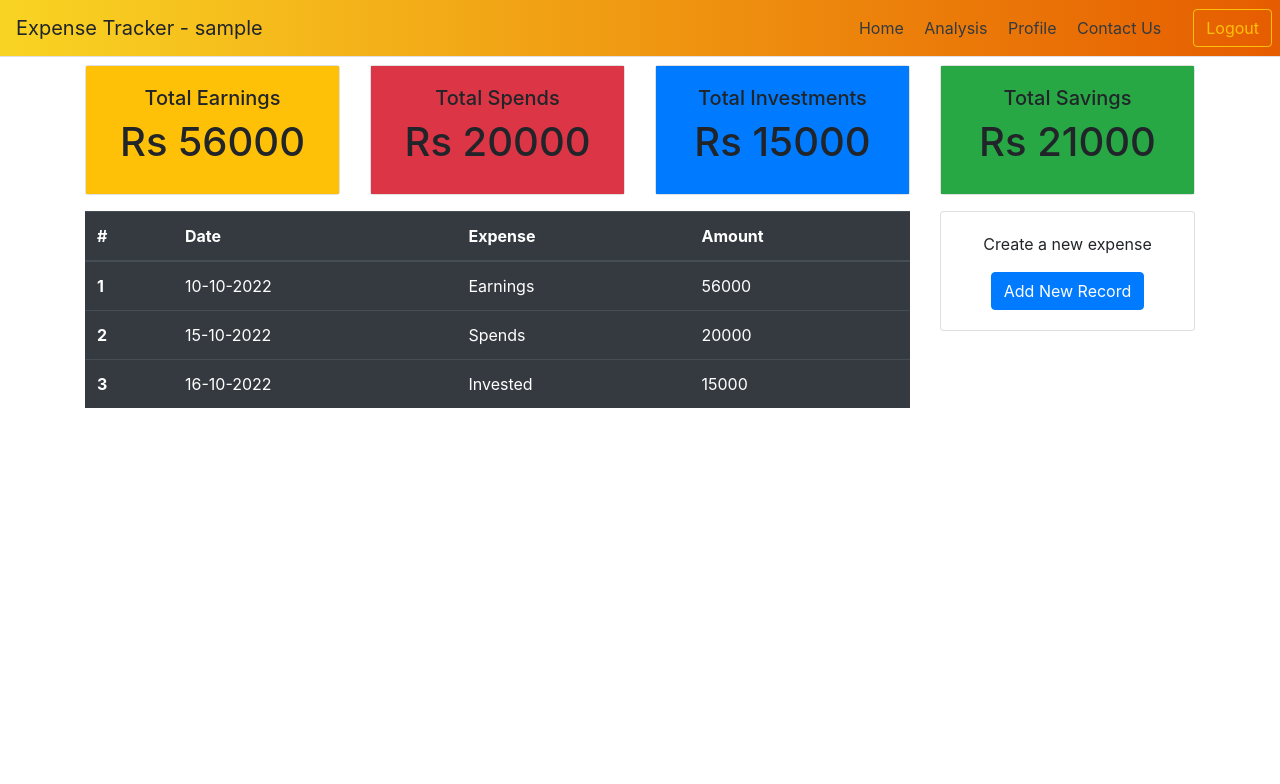
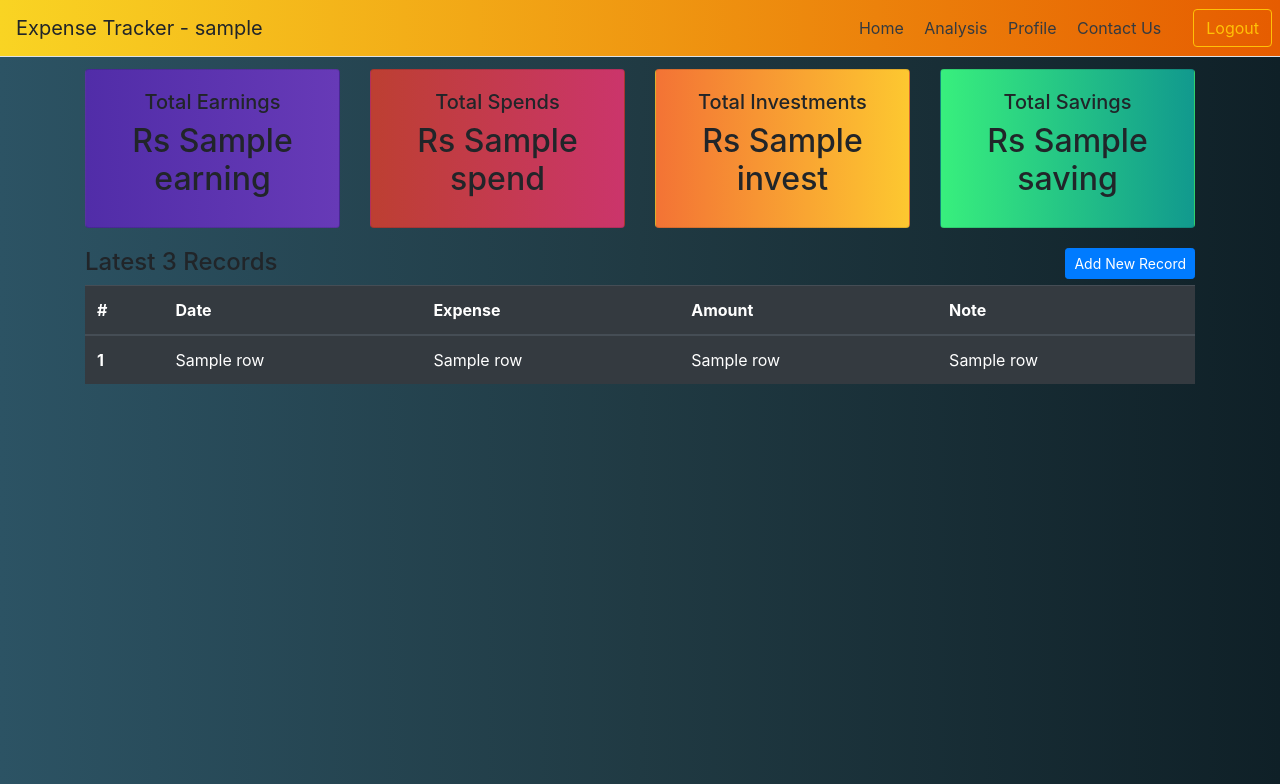
Before and after one commit to dev-shinde/Flipr-Hack, a Flask app: template templates/home.html in a window 1280 px wide. Shown: the top 784 px of the page. Run offline with Flask 2, Linux system fonts and the light colour scheme; the template is opened without the code that fills it: most values are stand-ins (such as "Sample title", 1, 10 or a date in 2020); some libraries are stand-ins or nearby versions.

Commit message:
Home page tiles, table and graphs integrated with database data

```diff
--- a/main.py
+++ b/main.py
@@ -40,7 +40,39 @@
     if 'user_id' in session:  # if user is logged-in
         cursor.execute("""select * from user_login where user_id = {} """.format(session['user_id']))
         userdata = cursor.fetchall()
-        return render_template('home.html', user_name=userdata[0][1])
+        cursor.execute(
+            """select * from user_expenses where user_id = {} order by pdate desc""".format(session['user_id']))
+        table_data = cursor.fetchall()  # list of tuples
+        cursor.execute(
+            """select expense, sum(amount) from user_expenses where user_id = {} group by expense order by expense""".format(
+                session['user_id']))
+        data = cursor.fetchall()
+        df = pd.DataFrame(data, columns=['Expense', 'Amount'])
+        graphJSON = None
+        if df.shape[0]>1:
+            fig = px.bar(x=df['Expense'], y=df['Amount'], color=df['Expense'],
+                         labels={'x': 'Expense Type', 'y': 'Amount(Rs)'}, height=280)
+            fig.update_layout(title_text='Expense Bar', title_x=0.5,margin=dict(l=2, r=2, t=30, b=2))
+            fig.update(layout_showlegend=True)
+
+            fig2 = px.pie(df, values='Amount', names='Expense', height=280)
+            fig2.update_layout(title_text='Pie Chart', title_x=0.5, margin=dict(l=2, r=2, t=30, b=2))
+
+            graphJSON = json.dumps(fig, cls=plotly.utils.PlotlyJSONEncoder)
+            graphJSON2 = json.dumps(fig2, cls=plotly.utils.PlotlyJSONEncoder)
+
+        earning, spend, invest, saving = 0, 0, 0, 0
+        for exp, amount in data:
+            if exp == "Earning":
+                earning = amount
+            elif exp == "Investment":
+                invest = amount
+            elif exp == "Saving":
+                saving = amount
+            elif exp == "Spend":
+                spend = amount
+        return render_template('home.html', user_name=userdata[0][1], earning=earning, spend=spend, invest=invest, saving=saving,
+                               table_data=table_data[:3], graphJSON=graphJSON,graphJSON2=graphJSON2)
     else:  # if not logged-in
         return redirect('/')
 
@@ -102,19 +134,24 @@
     if 'user_id' in session:  # if already logged-in
         cursor.execute("""select * from user_login where user_id = {} """.format(session['user_id']))
         userdata = cursor.fetchall()
-        students = [['Savings', 24000, 'Sydney', 'Australia'],
-                    ['Spends', 20000, 'Coimbatore', 'India'],
-                    ['Investments', 15000, 'Coimbatore', 'India'],
-                    ['Earnings', 56000, 'Tokyo', 'Japan']]
+        cursor.execute(
+            """select expense, sum(amount) from user_expenses where user_id = {} group by expense order by expense""".format(
+                session['user_id']))
+        data = cursor.fetchall()
+        df = pd.DataFrame(data, columns=['Expense', 'Amount'])
 
-        # Convert list to dataframe and assign column values
-        df = pd.DataFrame(students,
-                          columns=['Expense', 'Amount', 'City', 'Country'],
-                          index=['a', 'b', 'c', 'd'])
+        if df.shape[0]>1:
+            fig = px.bar(x=df['Expense'], y=df['Amount'], color=df['Expense'],
+                         labels={'x': 'Expense Type', 'y': 'Amount(Rs)'}, height=280)
+            fig.update_layout(title_text='Expense Bar', title_x=0.5,margin=dict(l=2, r=2, t=30, b=2))
+            fig.update(layout_showlegend=True)
 
-        fig = px.bar(df, x='Expense', y='Amount', color='City', barmode='group')
-        graphJSON = json.dumps(fig, cls=plotly.utils.PlotlyJSONEncoder)
-        return render_template('analysis.html', user_name=userdata[0][1], graphJSON=graphJSON)
+            fig2 = px.pie(df, values='Amount', names='Expense', height=280)
+            fig2.update_layout(title_text='Pie Chart', title_x=0.5, margin=dict(l=2, r=2, t=30, b=2))
+
+            graphJSON = json.dumps(fig, cls=plotly.utils.PlotlyJSONEncoder)
+            graphJSON2 = json.dumps(fig2, cls=plotly.utils.PlotlyJSONEncoder)
+            return render_template('analysis.html', user_name=userdata[0][1], graphJSON=graphJSON, graphJSON2=graphJSON2)
     else:  # if not logged-in
         return redirect('/')
 
@@ -164,21 +201,24 @@
 
 @app.route('/home/add_expense', methods=['POST'])
 def add_expense():
-    user_id = session['user_id']
-    if request.method == 'POST':
-        date = request.form.get('e_date')
-        expense = request.form.get('e_type')
-        amount = request.form.get('amount')
-        notes = request.form.get('notes')
-        try:
-            cursor.execute("""insert into user_expenses (user_id,pdate,expense,amount,pdescription) values
-            ({}, '{}','{}',{},'{}')""".format(user_id, date, expense, amount, notes))
-            conn.commit()
-            flash("Added!!")
-        except:
-            flash("Something went wrong.")
-            return redirect("/home")
-        return redirect('/home')
+    if 'user_id' in session:
+        user_id = session['user_id']
+        if request.method == 'POST':
+            date = request.form.get('e_date')
+            expense = request.form.get('e_type')
+            amount = request.form.get('amount')
+            notes = request.form.get('notes')
+            try:
+                cursor.execute("""insert into user_expenses (user_id,pdate,expense,amount,pdescription) values
+                ({}, '{}','{}',{},'{}')""".format(user_id, date, expense, amount, notes))
+                conn.commit()
+                flash("Added!!")
+            except:
+                flash("Something went wrong.")
+                return redirect("/home")
+            return redirect('/home')
+    else:
+        return redirect('/')
 
 
 if __name__ == "__main__":
--- a/static/css/style.css
+++ b/static/css/style.css
@@ -9,6 +9,35 @@
     background: -webkit-linear-gradient(to right, #4389A2, #5C258D);  /* Chrome 10-25, Safari 5.1-6 */
     background: linear-gradient(to right, #4389A2, #5C258D); /* W3C, IE 10+/ Edge, Firefox 16+, Chrome 26+, Opera 12+, Safari 7+ */
 }
+.page-bg{
+    background: #0F2027;  /* fallback for old browsers */
+    background: -webkit-linear-gradient(to right, #2C5364, #203A43, #0F2027);  /* Chrome 10-25, Safari 5.1-6 */
+    background: linear-gradient(to right, #2C5364, #203A43, #0F2027); /* W3C, IE 10+/ Edge, Firefox 16+, Chrome 26+, Opera 12+, Safari 7+ */
+}
+
+.deep-purple{
+    background: #673AB7;  /* fallback for old browsers */
+    background: -webkit-linear-gradient(to right, #512DA8, #673AB7);  /* Chrome 10-25, Safari 5.1-6 */
+    background: linear-gradient(to right, #512DA8, #673AB7); /* W3C, IE 10+/ Edge, Firefox 16+, Chrome 26+, Opera 12+, Safari 7+ */
+}
+
+.alive{
+    background: #CB356B;  /* fallback for old browsers */
+    background: -webkit-linear-gradient(to right, #BD3F32, #CB356B);  /* Chrome 10-25, Safari 5.1-6 */
+    background: linear-gradient(to right, #BD3F32, #CB356B); /* W3C, IE 10+/ Edge, Firefox 16+, Chrome 26+, Opera 12+, Safari 7+ */
+}
+.citrus{
+    background: #FDC830;  /* fallback for old browsers */
+    background: -webkit-linear-gradient(to right, #F37335, #FDC830);  /* Chrome 10-25, Safari 5.1-6 */
+    background: linear-gradient(to right, #F37335, #FDC830); /* W3C, IE 10+/ Edge, Firefox 16+, Chrome 26+, Opera 12+, Safari 7+ */
+}
+.green{
+    background: #11998e;  /* fallback for old browsers */
+    background: -webkit-linear-gradient(to right, #38ef7d, #11998e);  /* Chrome 10-25, Safari 5.1-6 */
+    background: linear-gradient(to right, #38ef7d, #11998e); /* W3C, IE 10+/ Edge, Firefox 16+, Chrome 26+, Opera 12+, Safari 7+ */
+}
+
+
 .mt-50{
     margin-top : 40px
 }
--- a/templates/home.html
+++ b/templates/home.html
@@ -6,13 +6,12 @@
         <meta name="viewport" content="width=device-width, initial-scale=1, shrink-to-fit=no">
 
         <link rel="stylesheet" type="text/css" href="{{ url_for('static',filename='css/style.css') }}">
-
         <!-- Bootstrap CSS -->
         <link rel="stylesheet" href="https://cdn.jsdelivr.net/npm/bootstrap@4.3.1/dist/css/bootstrap.min.css" integrity="sha384-ggOyR0iXCbMQv3Xipma34MD+dH/1fQ784/j6cY/iJTQUOhcWr7x9JvoRxT2MZw1T" crossorigin="anonymous">
 
         <title>Expense Tracker - Home</title>
     </head>
-    <body>
+    <body class="page-bg">
      <div class="bg-nav d-flex flex-column flex-md-row align-items-center pb-0 mb-0 border-bottom">
       <h5 class="m-3 mr-md-auto font-weight-normal">Expense Tracker - {{ user_name }}</h5>
 
@@ -35,81 +34,54 @@
          {% endfor %}
      </div>
 
-     <div class="container">
-         <div class="row my-2">
+     <div class="container ">
+         <div class="row my-2 ">
              <div class="col-md-3">
-                 <div class="card">
-                     <div class="card-body bg-warning">
+                 <div class="card deep-purple my-1">
+                     <div class="card-body ">
                          <h5 class="text-center">Total Earnings</h5>
-                         <h1 class="text-center">Rs 56000</h1>
+                         <h2 class="text-center">Rs {{ earning }}</h2>
                      </div>
                  </div>
              </div>
              <div class="col-md-3">
-                 <div class="card">
-                     <div class="card-body bg-danger">
+                 <div class="card alive my-1">
+                     <div class="card-body ">
                          <h5 class="text-center">Total Spends</h5>
-                         <h1 class="text-center">Rs 20000</h1>
+                         <h2 class="text-center">Rs {{ spend }}</h2>
                      </div>
                  </div>
              </div>
              <div class="col-md-3">
-                 <div class="card">
-                     <div class="card-body bg-primary">
+                 <div class="card citrus my-1">
+                     <div class="card-body ">
                          <h5 class="text-center">Total Investments</h5>
-                         <h1 class="text-center">Rs 15000</h1>
+                         <h2 class="text-center">Rs {{ invest }}</h2>
                      </div>
                  </div>
              </div>
              <div class="col-md-3">
-                 <div class="card">
-                     <div class="card-body bg-success">
+                 <div class="card green my-1">
+                     <div class="card-body ">
                          <h5 class="text-center">Total Savings</h5>
-                         <h1 class="text-center">Rs 21000</h1>
+                         <h2 class="text-center">Rs {{ saving }}</h2>
                      </div>
                  </div>
              </div>
          </div>
 
          <div  class="row mt-3">
-             <div class="col-md-9">
-                 <table class="table table-dark">
-                  <thead>
-                    <tr>
-                      <th scope="col">#</th>
-                      <th scope="col">Date</th>
-                      <th scope="col">Expense</th>
-                      <th scope="col">Amount</th>
-                    </tr>
-                  </thead>
-                  <tbody>
-                    <tr>
-                      <th scope="row">1</th>
-                      <td>10-10-2022</td>
-                      <td>Earnings</td>
-                      <td>56000</td>
-                    </tr>
-                    <tr>
-                      <th scope="row">2</th>
-                      <td>15-10-2022</td>
-                      <td>Spends</td>
-                      <td>20000</td>
-                    </tr>
-                    <tr>
-                      <th scope="row">3</th>
-                      <td>16-10-2022</td>
-                      <td>Invested</td>
-                      <td>15000</td>
-                    </tr>
-                  </tbody>
-                </table>
-             </div>
-             <div class="col-md-3">
-                 <div class="card text-center">
-                     <div class="card-body">
-                         <p>Create a new expense</p>
-                         <button type="button" data-toggle="modal" data-target="#add_record" class="btn btn-primary">Add New Record</button>
-                         <div class="modal top fade mt-60" id="add_record" tabindex="-1" aria-labelledby="exampleModalLabel"
+             <div class="col-md-12">
+                 <div class="row">
+                     <div class="col-md-4">
+                         <h4>Latest 3 Records</h4>
+                     </div>
+                     <div class="col-md-8 text-right">
+
+                        <button type="button" data-toggle="modal" data-target="#add_record" class="btn btn-primary btn-sm">Add New Record</button>
+                     </div>
+                 </div>
+                 <div class="modal top fade mt-60" id="add_record" tabindex="-1" aria-labelledby="exampleModalLabel"
                             aria-hidden="true" data-mdb-backdrop="true" data-mdb-keyboard="true">
                             <div class="modal-dialog" style="width: 400px;">
                             <div class="modal-content text-center">
@@ -134,10 +106,45 @@
                             </div>
                             </div>
                         </div>
-                     </div>
-                 </div>
+
+                 <table class="table table-dark">
+                  <thead>
+                    <tr>
+                      <th scope="col">#</th>
+                      <th scope="col">Date</th>
+                      <th scope="col">Expense</th>
+                      <th scope="col">Amount</th>
+                      <th scope="col">Note</th>
+                    </tr>
+                  </thead>
+                  <tbody>
+                  {% for row in table_data %}
+                        <tr>
+                          <th scope="row">{{ loop.index }}</th>
+                          <td>{{ row[2] }}</td>
+                          <td>{{ row[3] }}</td>
+                          <td>{{ row[4] }}</td>
+                          <td>{{ row[5] }}</td>
+                        </tr>
+                  {% endfor %}
+                  </tbody>
+                </table>
              </div>
          </div>
+         <div class="row">
+             <div class="col-md-7">
+                 <div id="chart" class="chart"></div>
+             </div>
+             <div class="col-md-5">
+                 <div id="chart2" class="chart"></div>
+             </div>
+         </div>
+         <br>
+         <br>
+         <br>
+         <br>
+         <br>
+         <br>
      </div>
 
     <script type="text/javascript">
@@ -152,5 +159,13 @@
     <script src="https://code.jquery.com/jquery-3.3.1.slim.min.js" integrity="sha384-q8i/X+965DzO0rT7abK41JStQIAqVgRVzpbzo5smXKp4YfRvH+8abtTE1Pi6jizo" crossorigin="anonymous"></script>
     <script src="https://cdn.jsdelivr.net/npm/popper.js@1.14.7/dist/umd/popper.min.js" integrity="sha384-UO2eT0CpHqdSJQ6hJty5KVphtPhzWj9WO1clHTMGa3JDZwrnQq4sF86dIHNDz0W1" crossorigin="anonymous"></script>
     <script src="https://cdn.jsdelivr.net/npm/bootstrap@4.3.1/dist/js/bootstrap.min.js" integrity="sha384-JjSmVgyd0p3pXB1rRibZUAYoIIy6OrQ6VrjIEaFf/nJGzIxFDsf4x0xIM+B07jRM" crossorigin="anonymous"></script>
-   </body>
+   <script src='https://cdn.plot.ly/plotly-latest.min.js'></script> <!-- Plotly CDN -->
+    </body>
+
+    <script type='text/javascript'>
+      var graphs = {{graphJSON | safe}};
+      var graphs2 = {{graphJSON2 | safe}};
+      Plotly.plot('chart',graphs,{});
+      Plotly.plot('chart2',graphs2,{});
+    </script>
 </html>
```
Also changed, not shown: static/js/script.js (+13 -0 lines), templates/analysis.html (+13 -2 lines), README.md, img.png, img_1.png, img_2.png, img_3.png (deleted), img_4.png (deleted), img_5.png (deleted).
